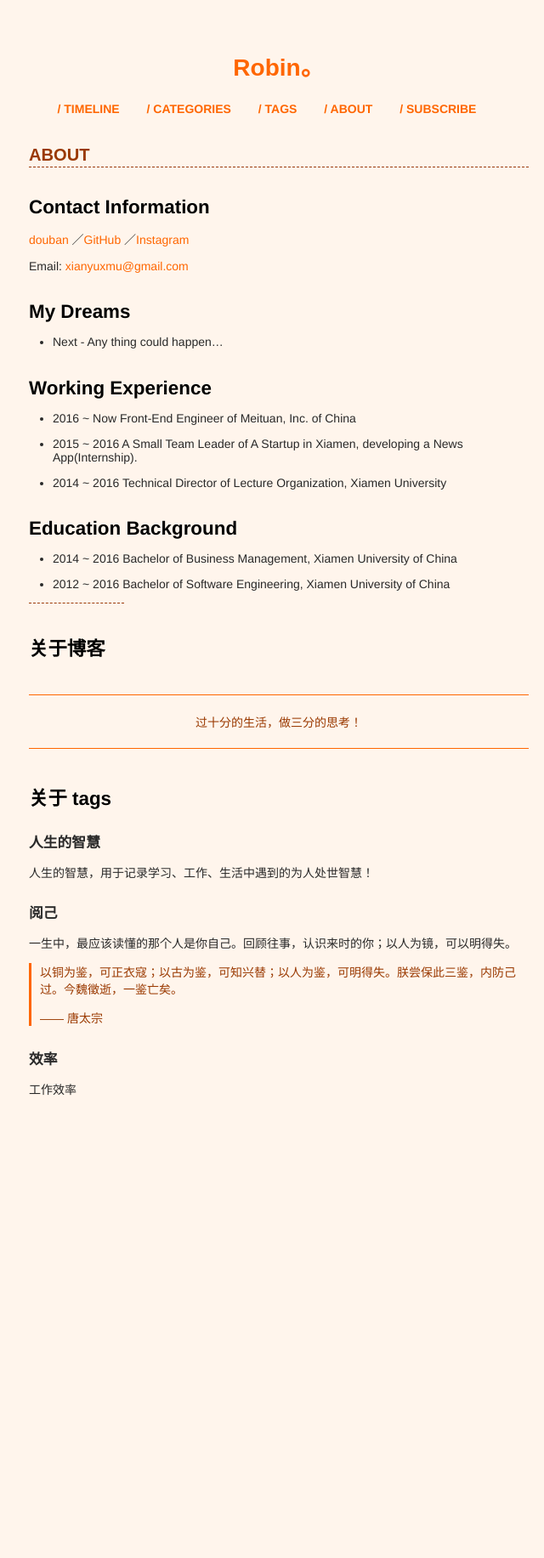
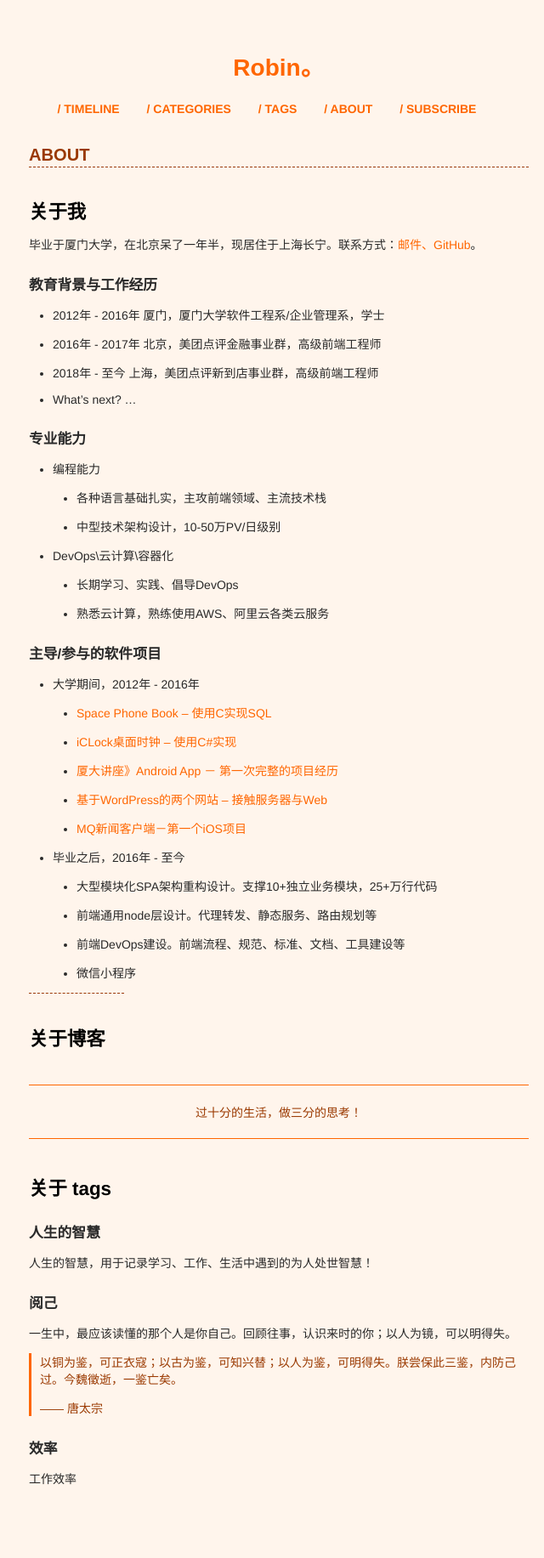
Before and after one commit to xianyuxmu/xianyuxmu.github.io, a Jekyll site: the page built from about.md, in a window 1280 px wide. Shown: the whole page at 85% size, without its empty margins (312-952 px from the left). Built offline with Jekyll 4.4.1, drawn with Linux system fonts in a browser that asks for light colours; comment, search, counter and statistics services are not loaded; before the commit the page ends 1375 px from its top, so only the background shows below that.

Commit message:
修改关于

```diff
--- a/about.md
+++ b/about.md
@@ -5,32 +5,39 @@ permalink: /about/
 
 ---
 
+## 关于我
 
+毕业于厦门大学，在北京呆了一年半，现居住于上海长宁。联系方式：[邮件、GitHub](https://github.com/xianyuxmu)。
 
-## Contact Information
+### 教育背景与工作经历
 
-[douban](https://www.douban.com/people/54904096/)
-／[GitHub](https://github.com/xianyuxmu)
-／[Instagram](https://www.instagram.com/robinchen17/)
+- 2012年 - 2016年 厦门，厦门大学软件工程系/企业管理系，学士
+- 2016年 - 2017年 北京，美团点评金融事业群，高级前端工程师
+- 2018年 - 至今 上海，美团点评新到店事业群，高级前端工程师
+- What's next? ...
 
-Email: [xianyuxmu@gmail.com](mailto:xianyuxmu@gmail.com)
+### 专业能力
 
+- 编程能力
+	- 各种语言基础扎实，主攻前端领域、主流技术栈
+	- 中型技术架构设计，10-50万PV/日级别
+- DevOps\云计算\容器化
+	- 长期学习、实践、倡导DevOps
+	- 熟悉云计算，熟练使用AWS、阿里云各类云服务
 
+### 主导/参与的软件项目
 
-## My Dreams
-
-- Next - Any thing could happen...
-
-## Working Experience
-
-- 2016 ~ Now Front-End Engineer of Meituan, Inc. of China
-- 2015 ~ 2016 A Small Team Leader of A Startup in Xiamen, developing a News App(Internship).
-- 2014 ~ 2016 Technical Director of Lecture Organization, Xiamen University
-
-## Education Background
-
-- 2014 ~ 2016 Bachelor of Business Management, Xiamen University of China
-- 2012 ~ 2016 Bachelor of Software Engineering, Xiamen University of China
+- 大学期间，2012年 - 2016年
+	- [Space Phone Book – 使用C实现SQL](http://robinchen.me/tech/2016/01/22/work-Space-Phone-Book.html)
+	- [iCLock桌面时钟 – 使用C#实现](http://robinchen.me/tech/2016/01/22/work-iClock.html)
+	- [厦大讲座》Android App － 第一次完整的项目经历](http://robinchen.me/tech/2016/01/22/work-Xmu-Lecture-First-Android-App.html)
+	- [基于WordPress的两个网站 – 接触服务器与Web](http://robinchen.me/tech/2016/01/22/work-Wordpress-first-look.html)
+	- [MQ新闻客户端－第一个iOS项目](http://robinchen.me/tech/2016/01/22/work-iOS-first-look.html)
+- 毕业之后，2016年 - 至今
+	- 大型模块化SPA架构重构设计。支撑10+独立业务模块，25+万行代码
+	- 前端通用node层设计。代理转发、静态服务、路由规划等
+	- 前端DevOps建设。前端流程、规范、标准、文档、工具建设等
+	- 微信小程序
 
 ----
 
```
